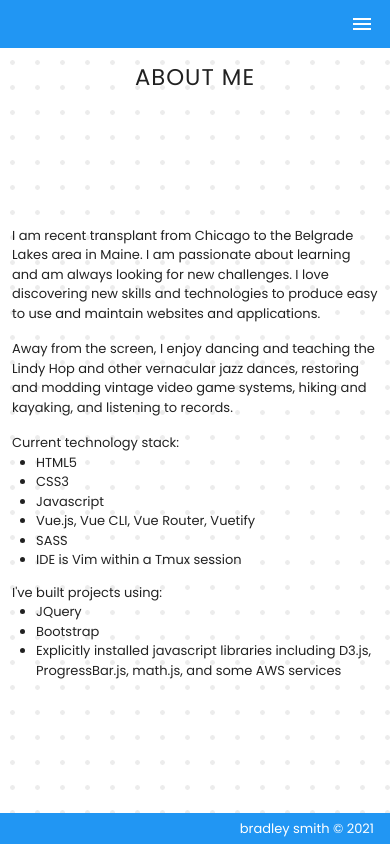
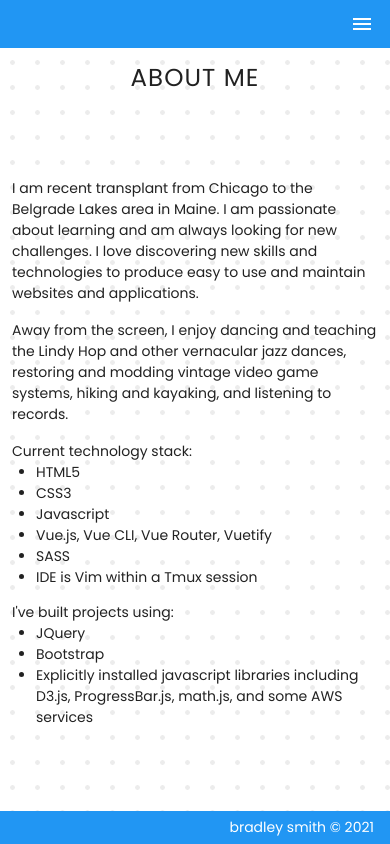
Before and after one commit to bradleyhop/new-portfolio, a Vue app: page /#/about in a window 390 px wide. Built offline with nearby package versions, Linux system fonts and the light colour scheme.

Commit message:
remove console logs; increase mobile font size

```diff
--- a/src/assets/scss/main.scss
+++ b/src/assets/scss/main.scss
@@ -9,14 +9,14 @@ $Poppins: 'Poppins', helvetica, sans-serif !important;
     font-family: $Poppins;
 
     @media only screen and  (max-width: 800px) {
-      font-size: 13px;
+      font-size: 14px;
     }
   }
 
   font-family: $Poppins;
 
   @media only screen and  (max-width: 800px) {
-    font-size: 13px;
+    font-size: 14px;
   }
 }
 
--- a/src/views/Portfolio.vue
+++ b/src/views/Portfolio.vue
@@ -1,14 +1,10 @@
 <script>
 import ExpansionPanel from '@/components/ExpansionPanel.vue';
-import projects from '@/assets/projects.js';
 
 export default {
   name: 'Portfolio',
   components: {
     ExpansionPanel,
-  },
-  created() {
-    console.log(projects);
   },
 };
 </script>
```
